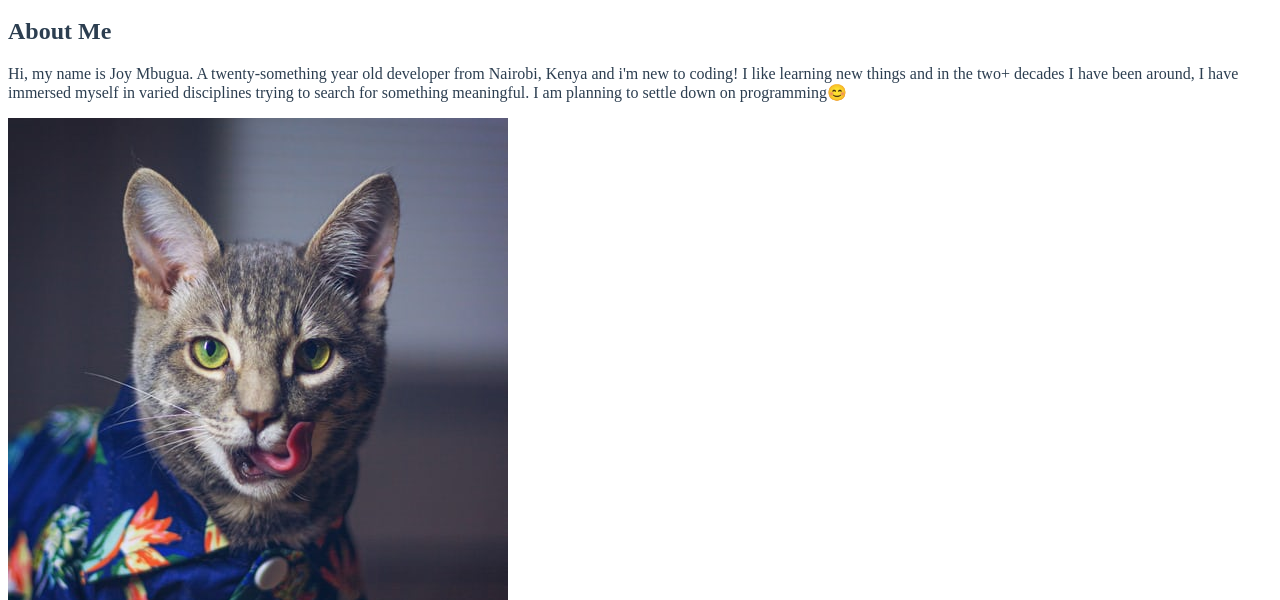
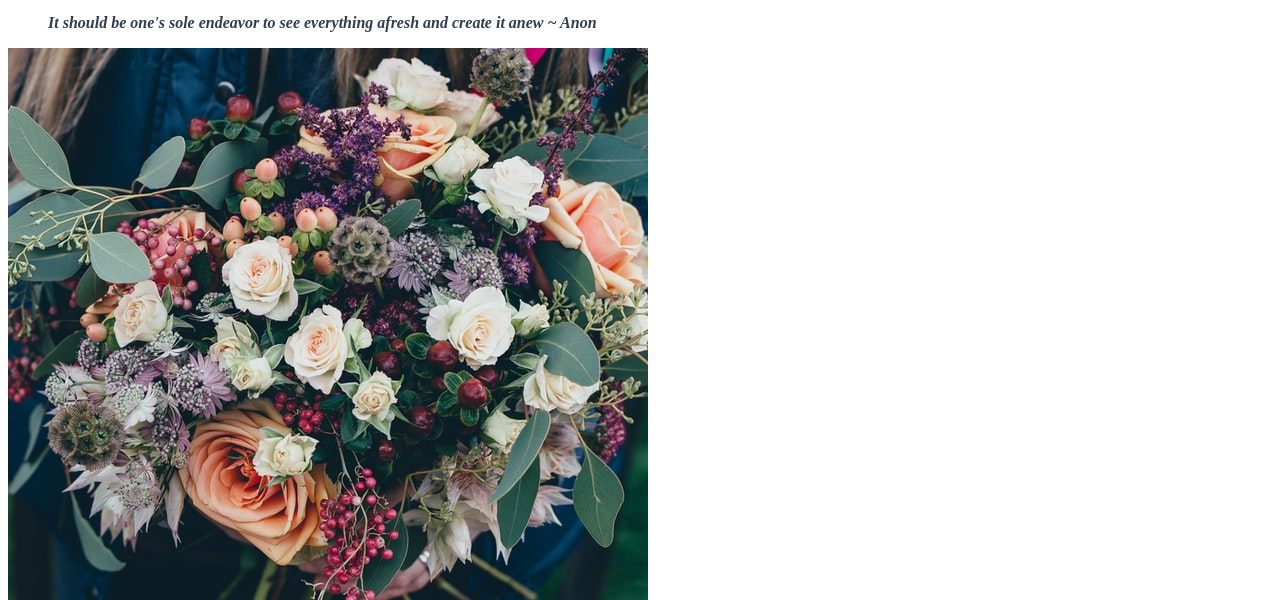
Before and after one commit to JoyMbugua/Portfolio, a plain HTML site: page index.html in a window 1280 px wide. Shown: the part 200-800 px from the top of the page. Drawn offline with Linux system fonts and the light colour scheme.

Commit message:
Add image and quote

```diff
--- a/index.html
+++ b/index.html
@@ -21,11 +21,19 @@
    </header>
 
    <!--Home-->
-    <section id="AboutMe">
-        <h1>About Me</h1>
-        <p>Hi, my name is Joy Mbugua. A twenty-something year old developer from Nairobi, Kenya and i'm new to coding! I like learning new things and in the two+ decades I have been around, I have immersed myself in varied disciplines trying to search for something meaningful. I am planning to settle down on programming&#128522;</p>
-        <img src="images/extra.jpg" alt="">
-    </section>
+   <div id="Home">
+    <b>
+        <blockquote class="quote"><em>It should be one's sole endeavor to see everything afresh and create it anew ~ Anon</em></blockquote>
+       </b>
+
+    <img src="images/flowers.jpg" alt="">
+
+
+        <p><em>Welcome to my portfolio!</em></p>
+</div>
+
+<br>
+
     <section id="Projects">
         <h1>Projects</h1>
         <ul>
```
